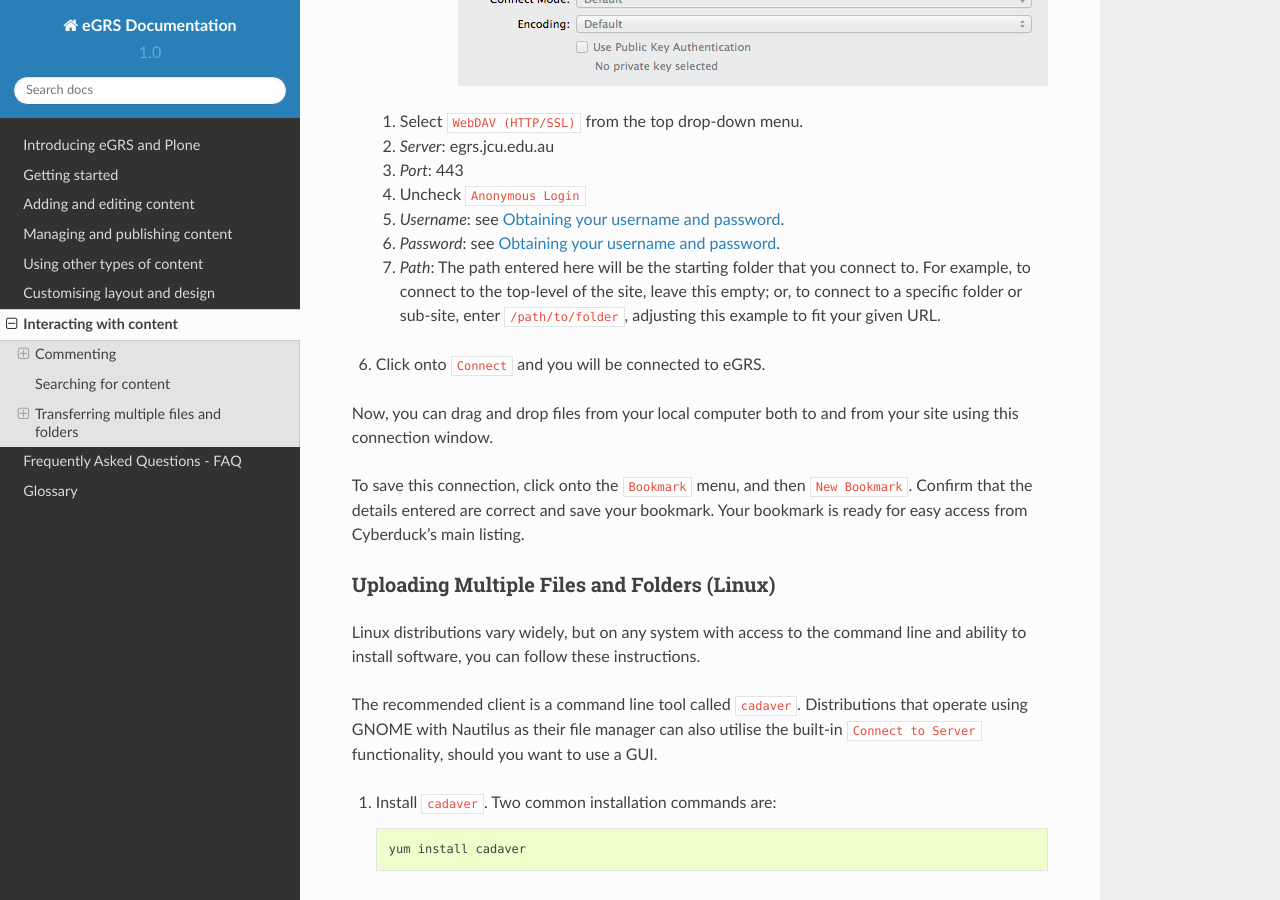
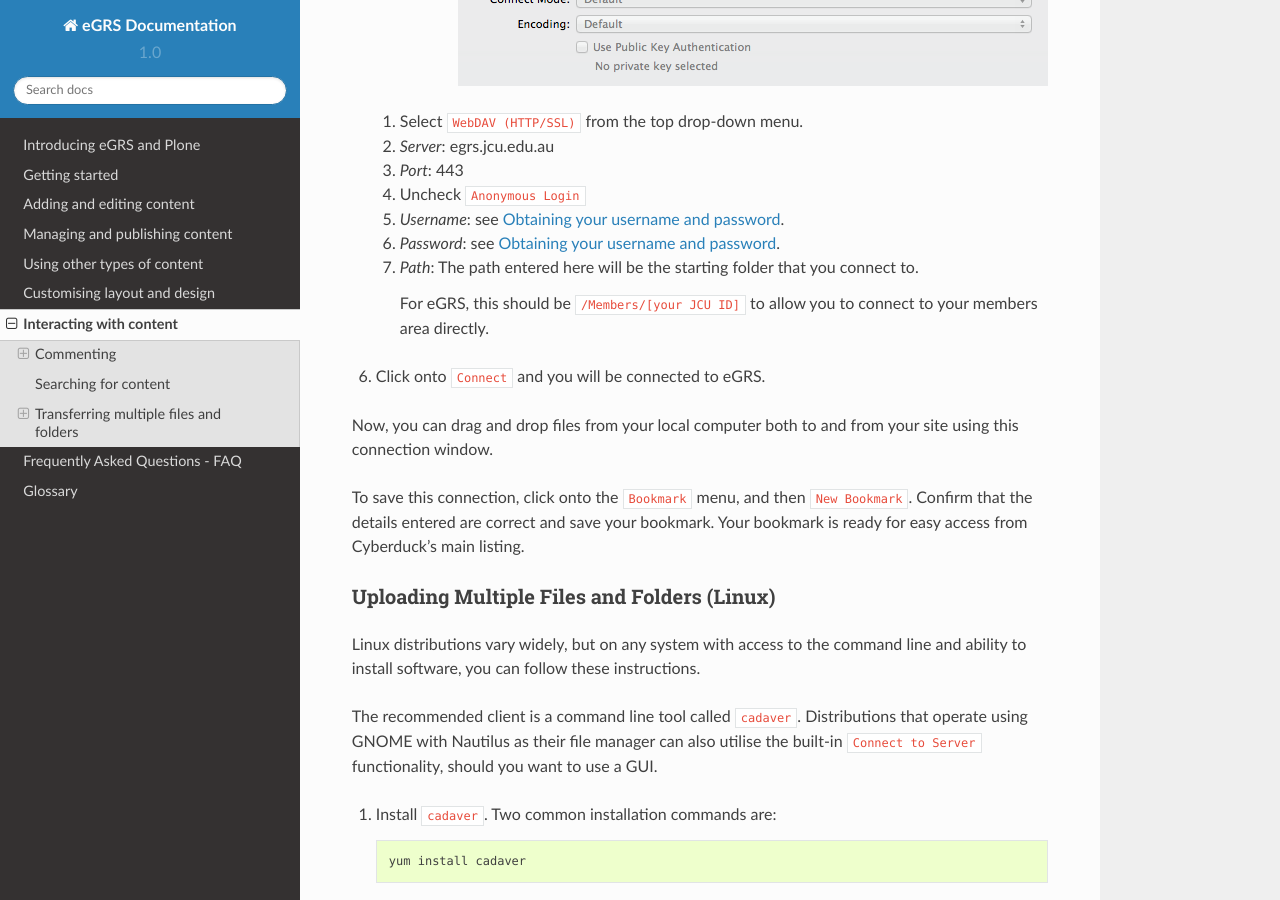
Before and after one commit to jcu-eresearch/plone-user-doc, a Sphinx documentation site: the page built from source/interacting.rst, in a window 1280 px wide and 900 px high, scrolled down 3840 px. Built offline with Sphinx 7.4.7 and the Read the Docs theme 2.0.0, drawn with Linux system fonts in a browser that asks for light colours.

Commit message:
Clarify paths for eGRS

```diff
--- a/source/interacting.rst
+++ b/source/interacting.rst
@@ -246,10 +246,10 @@ The recommended client is Cyberduck.
    #. *Username*: see :ref:`webdav-username-password`.
    #. *Password*: see :ref:`webdav-username-password`.
    #. *Path*: The path entered here will be the starting folder that you
-      connect to. For example, to connect to the top-level of the site,
-      leave this empty; or, to connect to a specific folder or sub-site,
-      enter ``/path/to/folder``, adjusting this example to fit your given
-      URL.
+      connect to.
+
+      For eGRS, this should be ``/Members/[your JCU ID]`` to allow you to
+      connect to your members area directly.
 
 #. Click onto ``Connect`` and you will be connected to |project-name|.
 
```
